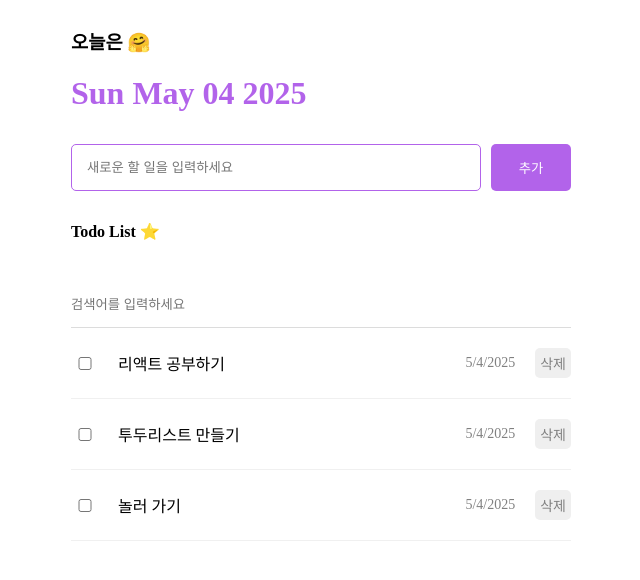
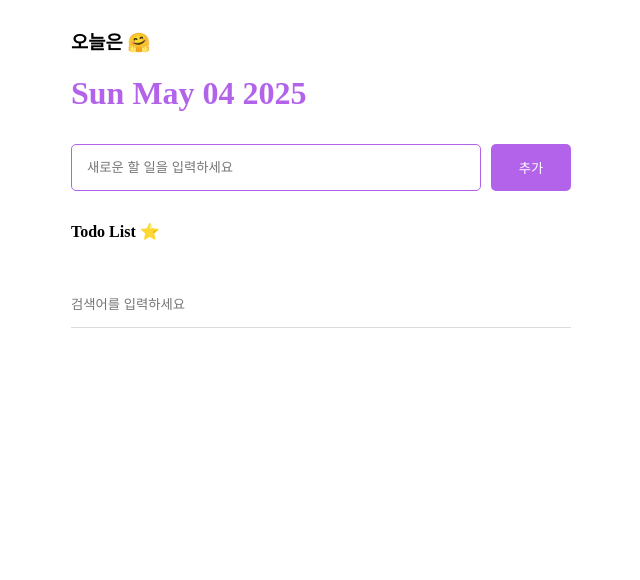
Before and after one commit to sejinbaek/react-todos, a React (Vite) app: page / in a window 1280 px wide. Shown: the top 580 px of the page, without its empty margins (319-959 px from the left). Built offline with nearby package versions, Linux system fonts and the light colour scheme.

Commit message:
📦 chore: 불필요한 코드 제거

```diff
--- a/src/App.jsx
+++ b/src/App.jsx
@@ -4,31 +4,10 @@ import Editor from "./components/Editor";
 import Header from "./components/Header";
 import List from "./components/List";
 
-const mockData = [
-  {
-    id: 0, // 아이템을 구별하기 위한 ID
-    isDone: false,
-    content: "리액트 공부하기",
-    date: new Date().getTime(), // 날짜는 타임스탬프로 저장하기
-  },
-  {
-    id: 1,
-    isDone: false,
-    content: "투두리스트 만들기",
-    date: new Date().getTime(),
-  },
-  {
-    id: 2, // 아이템을 구별하기 위한 ID
-    isDone: false,
-    content: "놀러 가기",
-    date: new Date().getTime(),
-  },
-];
+function App() {
+  const [todos, setTodos] = useState([]);
 
-function App() {
-  const [todos, setTodos] = useState(mockData);
-
-  const idRef = useRef(3);
+  const idRef = useRef(1);
 
   // 새로운 투두 아이템 생성하기 (Create)
   const onCreate = (content) => {
```
